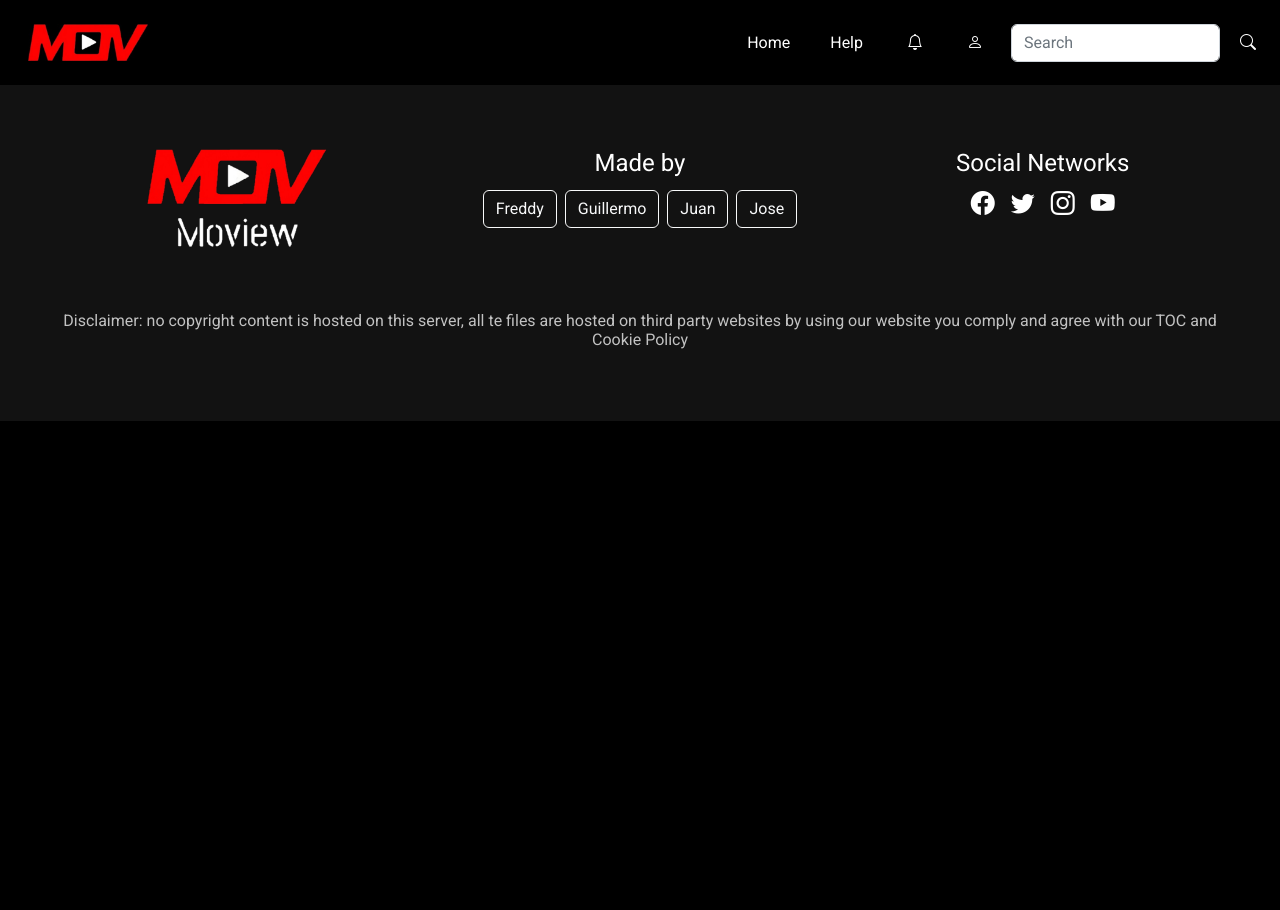
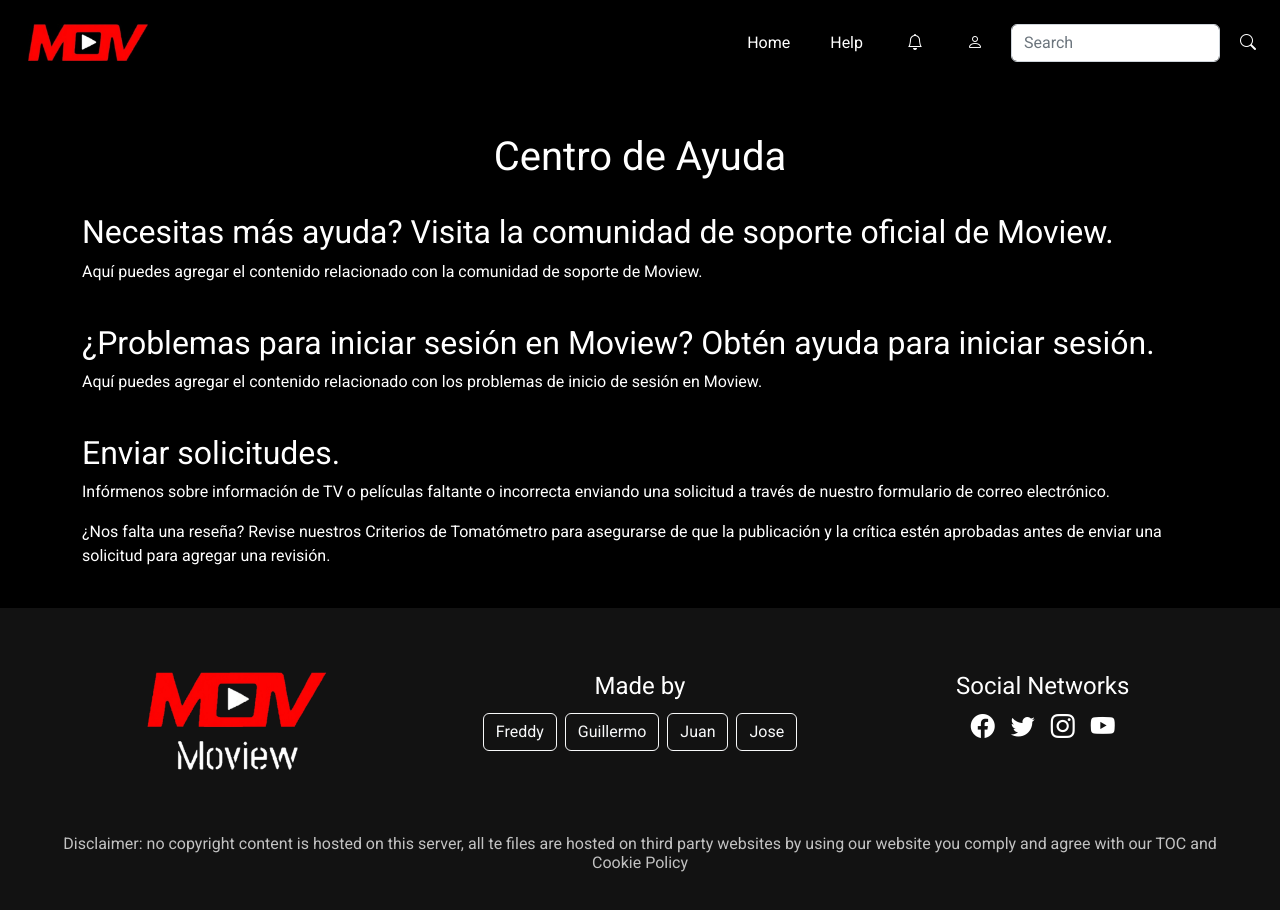
Before and after one commit to gpintoruiz/moview, a React (Create React App) app: page /help in a window 1280 px wide. Shown: the top 910 px of the page. Before the commit the page ends 800 px from the top, so only its background shows below. Built offline with nearby package versions, Linux system fonts and the light colour scheme; the HTML template or start-up script is replaced by a standard one; a web font is replaced by a local one.

Commit message:
Avance de rutas privadas/publicas

```diff
--- a/src/App.js
+++ b/src/App.js
@@ -1,18 +1,22 @@
-import React from "react";
+import React, { useState } from "react";
 import { BrowserRouter as Router, Routes, Route} from "react-router-dom";
-// import Header from "./components/Header";
 import Index from "./pages/Index";
+import Help from "./pages/Help"
 import Footer from "./components/Footer/Footer";
 import NavHeader from './components/Header/Header'
 import 'bootstrap/dist/css/bootstrap.min.css';
+import Auth from "./pages/comprobar";
 
 
 function App() {
+
   return (
     <Router>
       <NavHeader />
       <Routes>
         <Route index element={<Index />}/>
+        <Route path="/help" element={<Help />}/>
+        <Route path="/auth" element={<Auth/>}/>
       </Routes>
       <Footer />
     </Router>
--- a/src/components/Header/Buttons/Login/Login.jsx
+++ b/src/components/Header/Buttons/Login/Login.jsx
@@ -1,7 +1,8 @@
-import React, {useState}  from 'react';
 import { Form, Button, Modal, InputGroup } from 'react-bootstrap';
 import ReCAPTCHA from 'react-google-recaptcha';
-// import { Link } from 'react-router-dom';
+import { Link, useNavigate } from 'react-router-dom';
+import React, { useState, useContext } from 'react';
+
 
   function Login() {
 
@@ -20,12 +21,61 @@
     const handleClose = () => {
       setShow(false);
       setIsCaptchaVerified(false);
+      setIsButtonClicked(false);
     }
     const handleShow = () => setShow(true);
 
     // Con esto configuramos es estado para ver/ocultar la contraseña (funcion del ojito)
 
     const [showPwd, setShowPwd] = useState(false);
+
+    // Lógica de el login
+
+    const [email, setEmail] = useState('')
+    const [password,setPassword] = useState('')
+    const navigate = useNavigate();
+
+
+    const handleLogin = async (event) => {
+      event.preventDefault();
+
+      if (!isCaptchaVerified) {
+        console.log('Please verify the reCAPTCHA');
+        return;
+      }
+
+      if (email.trim() === '' || password.trim() === '') {
+        console.log('Please fill in all fields');
+        return;
+      }
+
+      // Simulación de inicio de sesión exitoso
+      const fakeEmail = 'example@example.com';
+      const fakePassword = 'password';
+
+      if (email === fakeEmail && password === fakePassword) {
+        // Inicio de sesión exitoso
+        console.log('Login successful');
+        // Aquí puedes establecer una variable global o de estado para indicar que el usuario está logueado
+        // Por ejemplo:
+        // setUserLoggedIn(true);
+        navigate('src\pages\comprobar.jsx'); // Cambia '/mycomponent' a la ruta de tu componente MyComponent
+      } else {
+        // Credenciales incorrectas
+        console.log('Invalid email or password');
+      }
+    };
+
+
+
+
+
+    // Este código me ayuda a mostrar unos mensajes cuando el botón es clickeado comprobando si el reCAPTCHA esté verificado y los campos estén llenos
+
+    const [isButtonClicked, setIsButtonClicked] = useState(false);
+
+    const onClick=() => {
+      setIsButtonClicked(true);}
 
 
 
@@ -39,11 +89,15 @@
             <h2 className="fw-bold mb-2 text-uppercase">Login</h2>
             <p className="text-black-50 mb-5">Please enter your login and password!</p>
 
+
+          <Form className='bg-light d-flex flex-column align-items-center' onSubmit={handleLogin}>
+
             {/* Este form group es el campo del Email */}
 
             <Form.Group className='mb-4 mx-5 w-100'>
               <Form.Label className='text-black'>Email address</Form.Label>
-            <Form.Control type='email' size='lg' placeholder='Email'/>
+              <Form.Control type='email' size='lg' placeholder='Email' value={email} name='email'
+              onChange={({target}) => setEmail(target.value)}/>
             </Form.Group>
 
             {/* Este form group es el campo del password */}
@@ -54,7 +108,7 @@
               {/* Este InputGroup se encarga del password y de la funcionalidad del ojito */}
 
               <InputGroup className="mb-3">
-              <Form.Control type={showPwd ? 'text' : 'password' } size='lg' placeholder='Password'/>
+                <Form.Control required type={showPwd ? 'text' : 'password' } size='lg' placeholder='Password' value={password} name='password' onChange={({target}) => setPassword(target.value)}/>
                 {showPwd ? <Button onClick={() => setShowPwd(!showPwd)} className='bi bi-eye-fill bg-white' style={{borderLeft:'transparent', borderColor:'#CED4DA', color:'black'}}></Button>
                 : <Button className='bi bi-eye-slash-fill bg-white' onClick={() => setShowPwd(!showPwd)} style={{borderLeft:'transparent',borderColor:'#CED4DA', color:'black'}}></Button>}
               </InputGroup>
@@ -62,7 +116,7 @@
             </Form.Group>
 
             <p className="small mb-3 pb-lg-2">
-            <a className="text-black-50 text-decoration-none" href="#!">Forgot password?</a>
+              <Link className="text-black-50 text-decoration-none" to="#!">Forgot password?</Link>
             </p>
 
           {/* Codigo del reCAPTCHA */}
@@ -73,9 +127,15 @@
 
           {/* Este es el botón de login que ejecuta la función handeLogin que verifica si hizo antes el reCAPTCHA */}
 
-          <Button variant='outline-dark' className='mx-2 px-5' size='lg' disabled={!isCaptchaVerified}>
+            <Button type='submit' variant='outline-dark' className='mx-2 px-5' size='lg' onClick={onClick}>
               Login
             </Button>
+
+            {isButtonClicked && !isCaptchaVerified && (<p className="text-danger p-2">Please verify the reCAPTCHA before proceeding.</p>)}
+            {isButtonClicked && (email.trim() === '' || password.trim() === '') && (<p className="text-danger p-2">Please fill in all fields.</p>)}
+
+
+        </Form>
 
           {/* En este div están los iconos para logearse por redes sociales, funcion que no implementaremos */}
 
@@ -96,7 +156,7 @@
           {/* En este div está la opción de que si el usuario no tiene cuenta, lo envie a una página donde la pueda crear */}
 
             <div>
-            <p className="mb-0">Don't have an account? <a href="#!" className="text-black-50 fw-bold text-decoration-none">Sign Up</a></p>
+              <p className="mb-0">Don't have an account? <Link to="#!" className="text-black-50 fw-bold text-decoration-none">Sign Up</Link></p>
             </div>
           </Modal.Body>
         </Modal>
--- a/src/components/Header/Header.jsx
+++ b/src/components/Header/Header.jsx
@@ -18,8 +18,8 @@
         <Navbar.Toggle aria-controls="navbarScroll" />
         <Navbar.Collapse id="navbarScroll">
           <Nav className="ms-auto my-2 my-lg-0" style={{ maxHeight: '100px' }} navbarScroll >
-              <Button variant='outline-secondary' className='me-3' style={{border:'none',color:'white'}}>Home</Button>
-              <Button variant='outline-secondary' className='me-3' style={{border:'none',color:'white'}}>Help</Button>
+              <Button variant='outline-secondary' className='me-3' style={{border:'none'}} ><Link to='/' className='text-decoration-none' style={{color:'white'}}>Home</Link></Button>
+              <Button variant='outline-secondary' className='me-3' style={{border:'none',color:'white'}}><Link to='/help' className='text-decoration-none' style={{color:'white'}}>Help</Link></Button>
               <Notification/>
               <Login/>
           </Nav>
--- /dev/null
+++ b/src/pages/Help.jsx
@@ -0,0 +1,41 @@
+import React from 'react';
+import { Container, Row, Col } from 'react-bootstrap';
+
+function Help() {
+  return (
+    <Container className="mt-5">
+      <Row className="mb-4">
+        <Col>
+          <h1 className="text-center text-white">Centro de Ayuda</h1>
+        </Col>
+      </Row>
+      <Row className="mb-4">
+        <Col>
+          <h2 className="text-white">Necesitas más ayuda? Visita la comunidad de soporte oficial de Moview.</h2>
+          <p className="text-white">
+            Aquí puedes agregar el contenido relacionado con la comunidad de soporte de Moview.
+          </p>
+        </Col>
+      </Row>
+      <Row className="mb-4">
+        <Col>
+          <h2 className="text-white">¿Problemas para iniciar sesión en Moview? Obtén ayuda para iniciar sesión.</h2>
+          <p className="text-white">
+            Aquí puedes agregar el contenido relacionado con los problemas de inicio de sesión en Moview.
+          </p>
+        </Col>
+      </Row>
+      <Row className="mb-4">
+        <Col>
+          <h2 className="text-white">Enviar solicitudes.</h2>
+          <p className="text-white">
+          Infórmenos sobre información de TV o películas faltante o incorrecta enviando una solicitud a través de nuestro formulario de correo electrónico.
+          </p>
+          <p className='text-white'>¿Nos falta una reseña? Revise nuestros Criterios de Tomatómetro para asegurarse de que la publicación y la crítica estén aprobadas antes de enviar una solicitud para agregar una revisión.</p>
+        </Col>
+      </Row>
+    </Container>
+  );
+}
+
+export default Help;
--- /dev/null
+++ b/src/pages/comprobar.jsx
@@ -0,0 +1,15 @@
+import React, { useContext } from 'react';
+
+const comprobar = () => {
+  const { state } = useContext(AuthContext);
+
+  if (state.isAuthenticated) {
+    // El usuario está autenticado, mostrar contenido privado
+    return <h1>Welcome to the private area!</h1>;
+  } else {
+    // El usuario no está autenticado, mostrar mensaje de acceso denegado o redirigir
+    return <h1>Access denied!</h1>;
+  }
+};
+
+export default comprobar;
```
Lines whose indentation alone changed are shown as unchanged.
